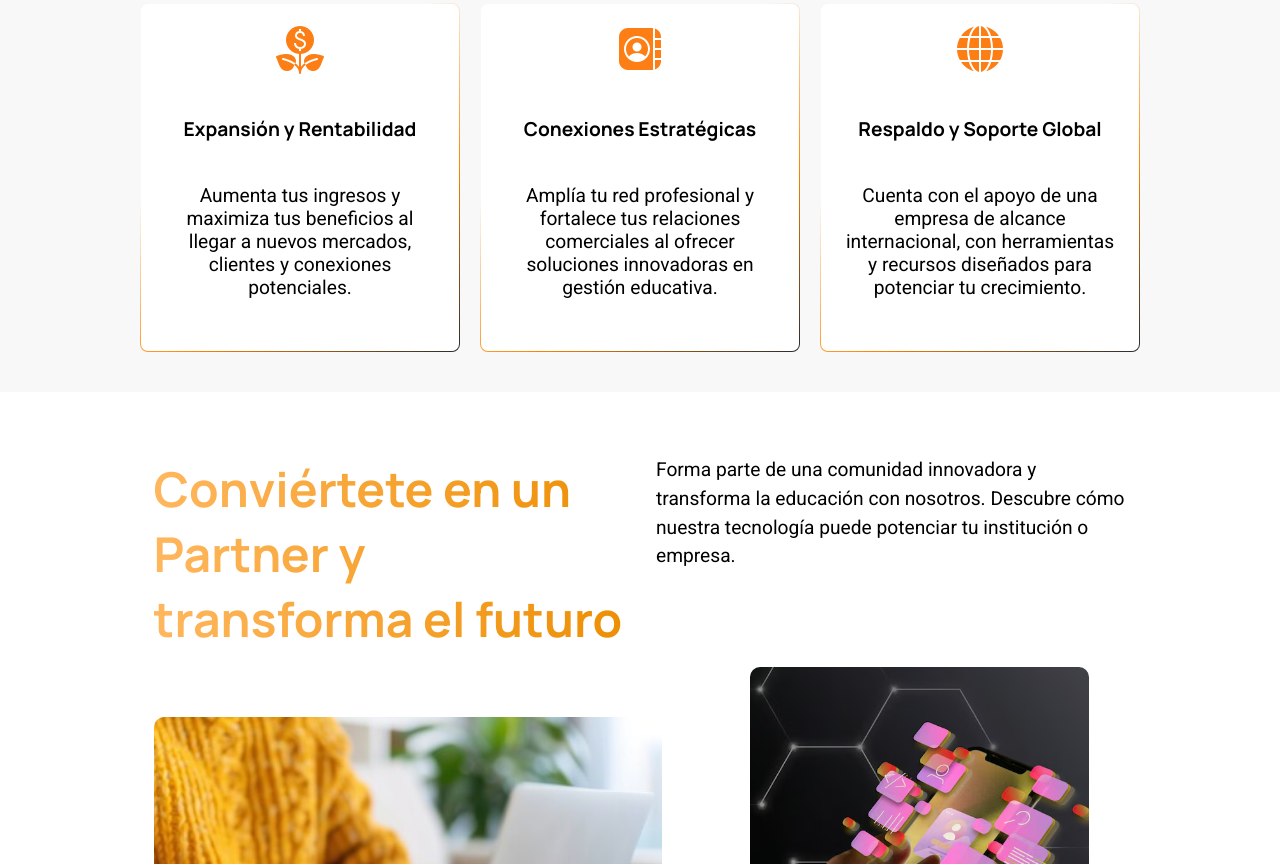
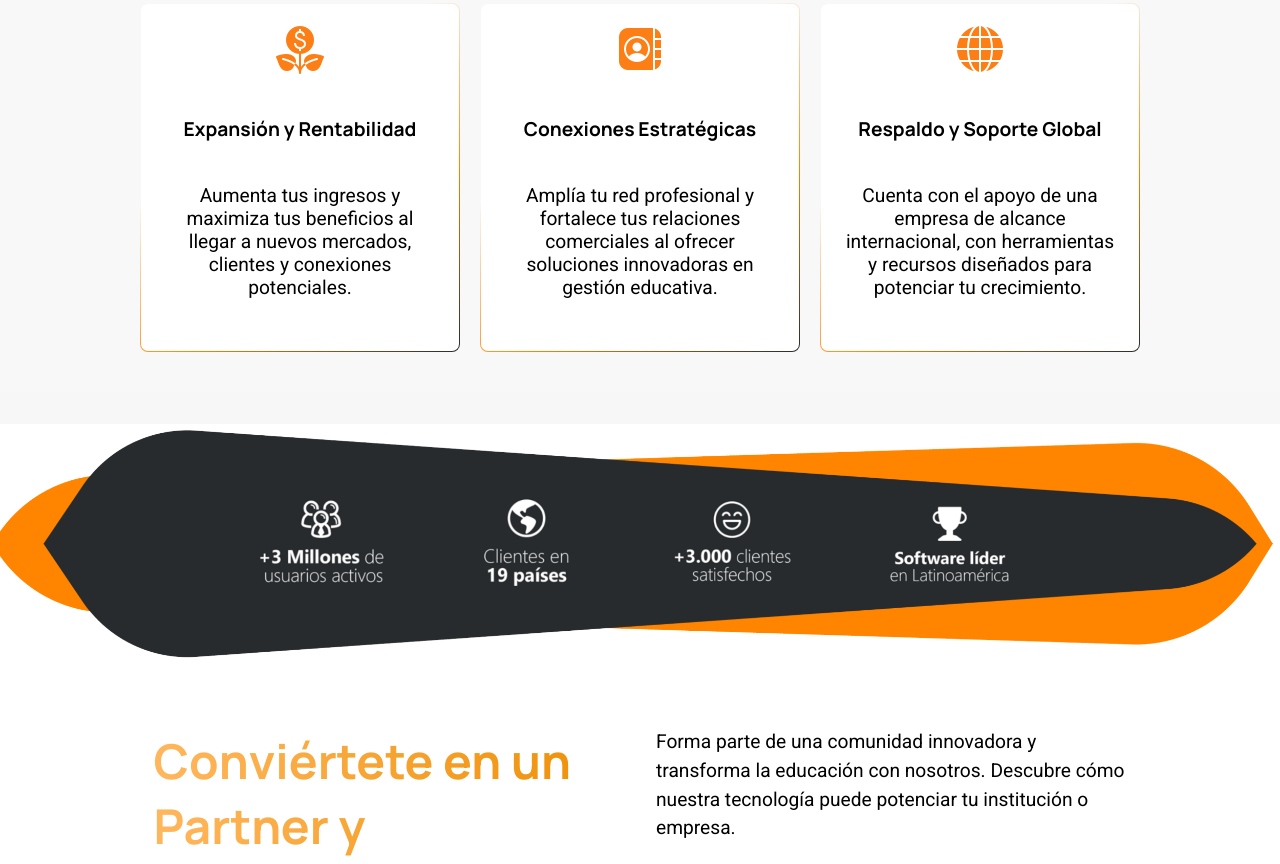
Before and after one commit to angiearias1/Q10, a website: page index.html in a window 1280 px wide. Shown: the part 919-1783 px from the top of the page. Drawn offline with nearby package versions, Linux system fonts and the light colour scheme.

Commit message:
Chore: add image branding

```diff
--- a/Landing-page/assets/css/styles.css
+++ b/Landing-page/assets/css/styles.css
@@ -199,6 +199,19 @@ a:hover{
 .button:hover .svgIcon {
     transform: rotate(250deg);
     transition-duration: 1.5s;
+}
+
+.hero-image {
+    background: #ffffff;
+    width: 100%;
+    display: flex;
+    justify-content: center;
+
+}
+
+.hero-image img {
+    width: 100%;
+
 }
 
 @media (max-width: 768px) {
@@ -433,6 +446,7 @@ a:hover{
     text-align: center;
     padding: 40px 20px;
     background: #f8f8f8;
+    margin-bottom: 2rem;
 }
 
 .cards-section__title {
--- a/index.html
+++ b/index.html
@@ -53,6 +53,8 @@
         </div>
     </section>
 
+
+
     <!-- Cards de beneficios de Partner 10 -->
     <section class="cards-section" id="Beneficio">
         <h2 class="cards-section__title">Impulsa tu crecimiento: beneficios exclusivos de ser <span style="color: #FF8500; font-weight: bold;">Partner de Q10</span></h2>
@@ -73,6 +75,10 @@
                 <p class="card__description">Cuenta con el apoyo de una empresa de alcance internacional, con herramientas y recursos diseñados para potenciar tu crecimiento.</p>
             </div>
         </div>
+    </section>
+
+    <section class="hero-image">
+        <img src="/Landing-page/assets/img/Items.png" alt="Imagen destacada">
     </section>
 
     <!-- Call to action  -->
```
Also changed, not shown: Landing-page/assets/img/Items.png (added).
